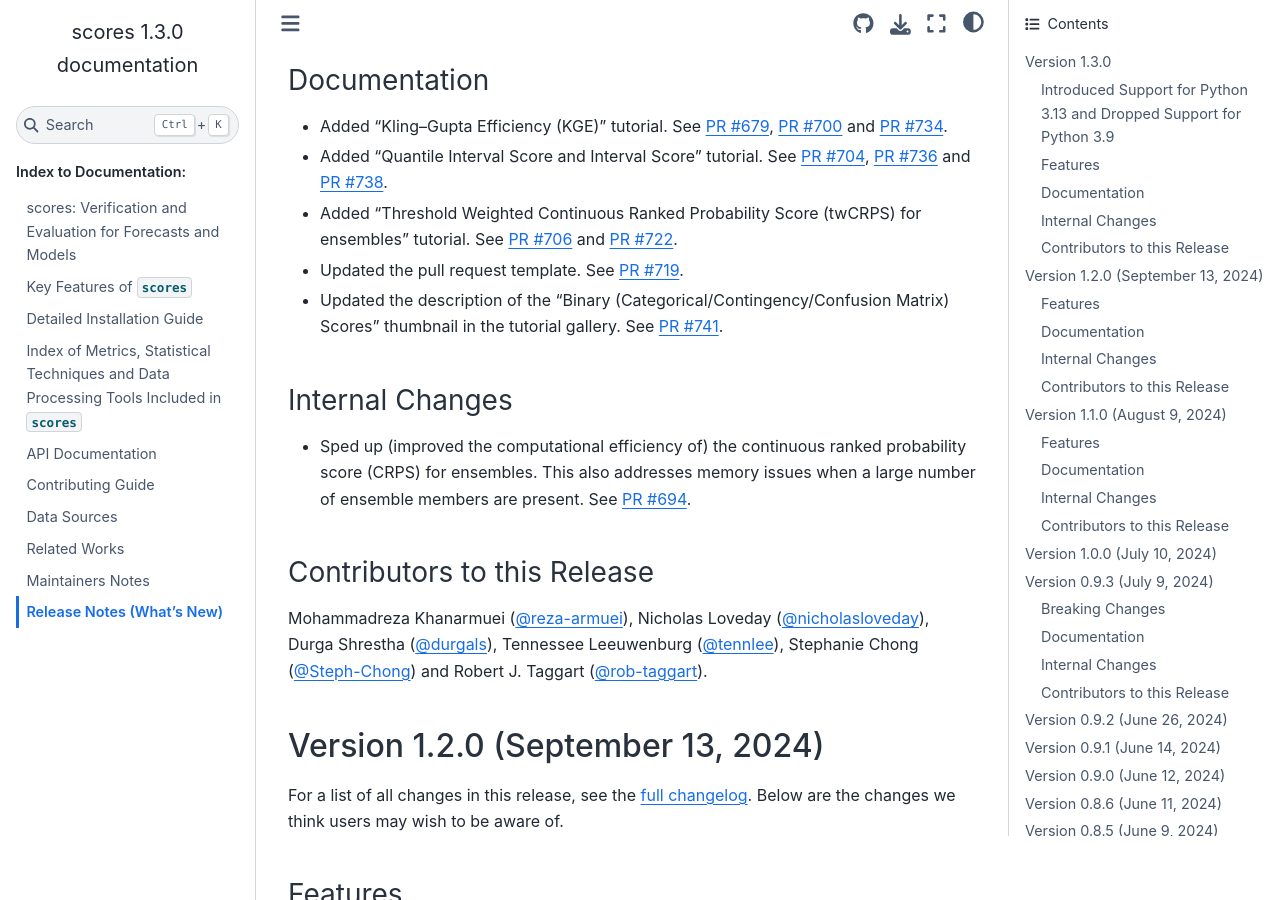
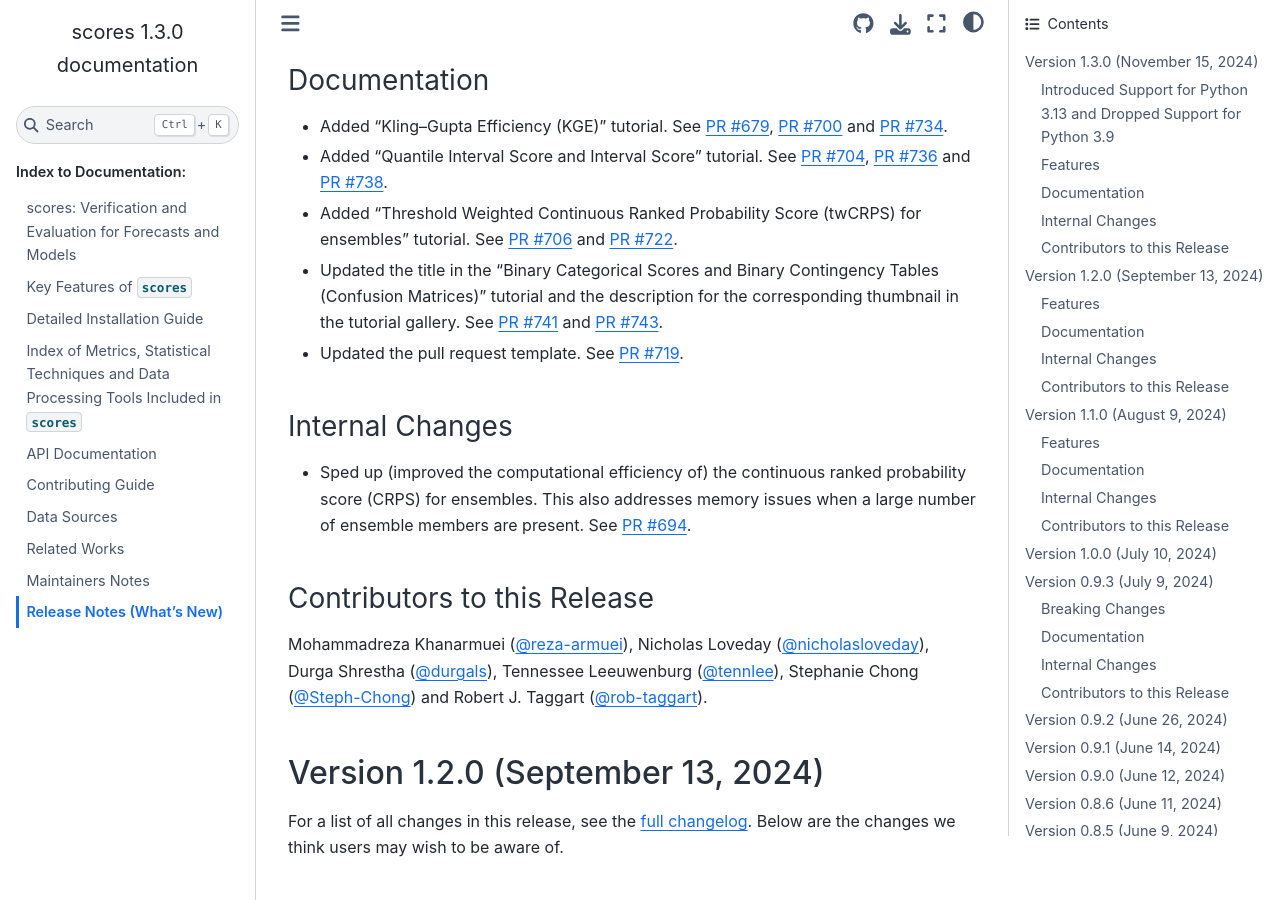
Before and after one commit to nci/scores, a Sphinx documentation site: the page built from docs/release_notes.md, in a window 1280 px wide and 900 px high, scrolled down 1189 px. Built offline with Sphinx 7.4.7 and the Sphinx Book theme 1.1.4, drawn with Linux system fonts in a browser that asks for light colours; pages that are not in the unit, such as notebooks, are missing from menus; some of the changed text lies outside the part shown.

Commit message:
Update release notes

```diff
--- a/docs/release_notes.md
+++ b/docs/release_notes.md
@@ -1,6 +1,6 @@
 # Release Notes (What's New)
 
-## Version 1.3.0
+## Version 1.3.0 (November 15, 2024)
 
 For a list of all changes in this release, see the [full changelog](https://github.com/nci/scores/compare/1.2.0...1.3.0). Below are the changes we think users may wish to be aware of.
 
@@ -28,8 +28,8 @@ For a list of all changes in this release, see the [full changelog](https://gith
 - Added "Kling–Gupta Efficiency (KGE)" tutorial. See [PR #679](https://github.com/nci/scores/pull/679), [PR #700](https://github.com/nci/scores/pull/700) and [PR #734](https://github.com/nci/scores/pull/734).
 - Added "Quantile Interval Score and Interval Score" tutorial. See [PR #704](https://github.com/nci/scores/pull/704), [PR #736](https://github.com/nci/scores/pull/736) and [PR #738](https://github.com/nci/scores/pull/738).
 - Added "Threshold Weighted Continuous Ranked Probability Score (twCRPS) for ensembles" tutorial. See [PR #706](https://github.com/nci/scores/pull/706) and [PR #722](https://github.com/nci/scores/pull/722).
+- Updated the title in the "Binary Categorical Scores and Binary Contingency Tables (Confusion Matrices)" tutorial and the description for the corresponding thumbnail in the tutorial gallery. See [PR #741](https://github.com/nci/scores/pull/741) and [PR #743](https://github.com/nci/scores/pull/743).
 - Updated the pull request template. See [PR #719](https://github.com/nci/scores/pull/719).
-- Updated the description of the "Binary (Categorical/Contingency/Confusion Matrix) Scores" thumbnail in the tutorial gallery. See [PR #741](https://github.com/nci/scores/pull/741).
 
 ### Internal Changes
 
```
